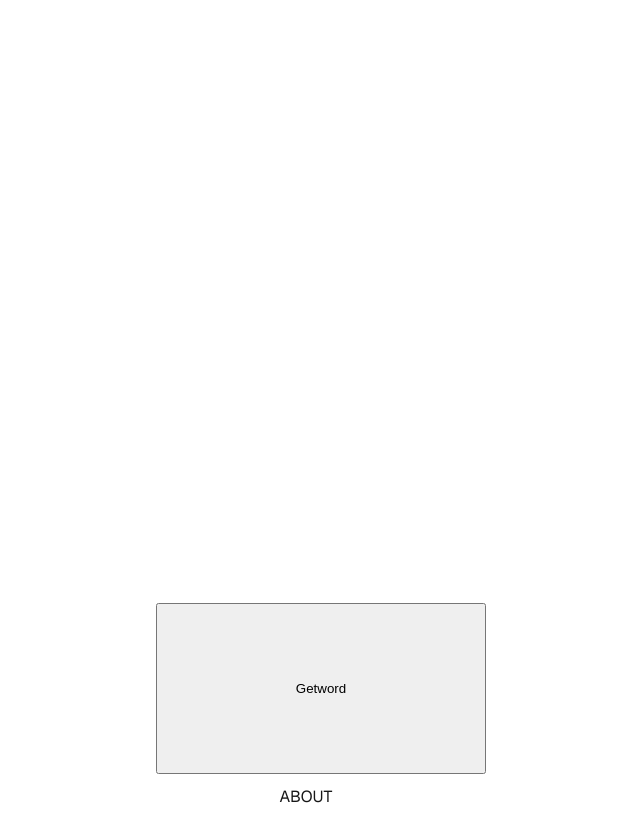
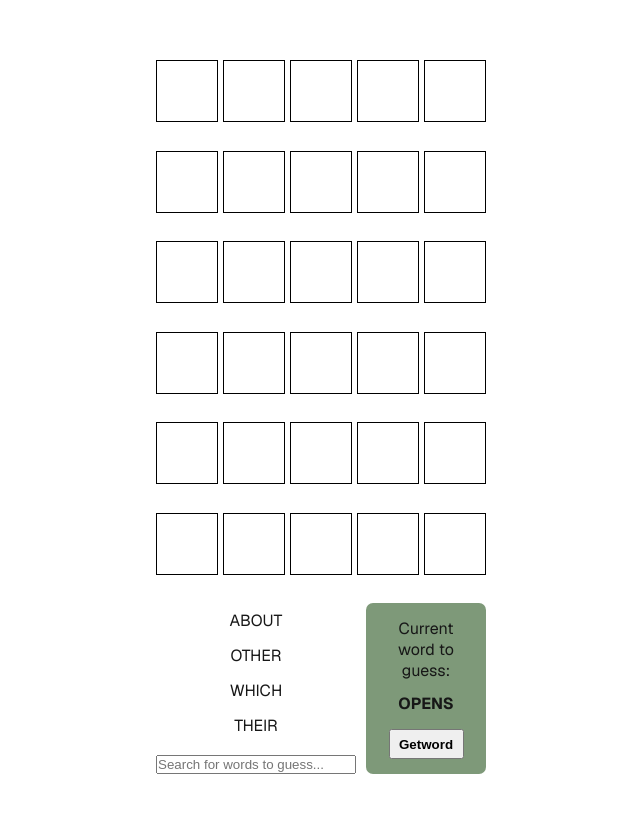
Before and after one commit to BrazenKind/aws_wordle_app, a Next.js app: page / in a window 1280 px wide. Shown: the part 114-937 px from the top of the page, without its empty margins (319-959 px from the left). Built offline with nearby package versions, Linux system fonts and the light colour scheme.

Commit message:
Added basic CSS styling and polished UI. TODO: add transition animations, explanation for model and logo

```diff
--- a/src/app/css/word_setter.module.css
+++ b/src/app/css/word_setter.module.css
@@ -5,8 +5,9 @@
     flex: 1 0 90%;
 }
 
-.hidden{
-    display: none;
+.listItem:hover{
+    cursor: pointer;
+    background: RGB(81, 82, 81, 0.5);
 }
 
 .list{
--- a/src/app/css/wordle_box.module.css
+++ b/src/app/css/wordle_box.module.css
@@ -5,3 +5,27 @@
     padding: 10px;
     box-sizing: border-box;
 }
+
+.scrollBoxRightHalf{
+    display: flex;
+    flex-direction:column;
+    align-items: center;
+    justify-content: space-between;
+    padding: 15px;
+    width: 120px;
+    background: #7e9979;
+    border-radius: 7px;
+}
+
+.placeholder{
+}
+
+.loader {
+  width: 90px;
+  height: 14px;
+  background: radial-gradient(circle closest-side,#555 92%,#0000) calc(100%/3) 0/calc(100%/4) 100%;
+  animation: l2 0.5s infinite linear;
+}
+@keyframes l2 {
+    100% {background-position: 0 0}
+}
--- a/src/app/css/wordle_row.module.css
+++ b/src/app/css/wordle_row.module.css
@@ -4,8 +4,42 @@
     grid-gap: 5px;
 }
 
+
 .w{
     width: 62px;
     height: 62px;
-    border: 1px white solid;
+    border: 1px black solid;
+    font-size: 40px;
+    text-align: center;
+    padding-top: 5px;
 }
+
+.no{
+    background-color: none;
+}
+
+.present{
+    background-color: #c9b458;
+}
+
+.correct{
+    background-color: #6aaa64;
+}
+
+@media (prefers-color-scheme: dark){
+    .w{
+        border: 1px white solid;
+    }
+
+    .no{
+
+    }
+
+    .present{
+        background-color: #b59f3b;
+    }
+
+    .correct{
+        background-color: #538d4e;
+    }
+}
--- a/src/app/word_setter.tsx
+++ b/src/app/word_setter.tsx
@@ -30,13 +30,14 @@ export default function Word_setter({wordData, secretSetter}){
     const row = ({index, style}) => (
         <div className={styles.listItem} style={style} onClick={handleClick}>{wordEntries[index]}</div>
     );
+    const scrollMenuWidth = 200;
 
     return(
-        <div>
-            <List height={150} itemCount = {wordEntries.length} itemSize={35} width={300}>
+        <div style={{width: 150}}>
+            <List height={150} itemCount = {wordEntries.length} itemSize={35} width={scrollMenuWidth}>
                 {row}
             </List>
-            <input onChange={handleFilter}></input>
+            <input onChange={handleFilter} style={{width: scrollMenuWidth}} placeholder="Search for words to guess..."></input>
             <div>{filter}</div>
         </div>
     );
--- a/src/app/wordle_box.tsx
+++ b/src/app/wordle_box.tsx
@@ -13,19 +13,33 @@ export default function Wordle_box({wordData}: any){
 
     const rows = new Array(6).fill(0);
 
-    let [wrow1, setWrow1] = useState("");
-    let [wrow2, setWrow2] = useState("");
-    let [wrow3, setWrow3] = useState("");
-    let [wrow4, setWrow4] = useState("");
-    let [wrow5, setWrow5] = useState("");
-    let [wrow6, setWrow6] = useState("");
+    let [wrow1, setWrow1] = useState({word: "", feedback: '00000'});
+    let [wrow2, setWrow2] = useState({word: "", feedback: '00000'});
+    let [wrow3, setWrow3] = useState({word: "", feedback: '00000'});
+    let [wrow4, setWrow4] = useState({word: "", feedback: '00000'});
+    let [wrow5, setWrow5] = useState({word: "", feedback: '00000'});
+    let [wrow6, setWrow6] = useState({word: "", feedback: '00000'});
     let wrows = [wrow1, wrow2, wrow3, wrow4, wrow5, wrow6];
+
+    let [isLoading, setIsLoading] = useState(false);
 
     let [secret, setSecret] = useState("OPENS");
     const url = "https://d6efzmgcn7.execute-api.us-east-2.amazonaws.com/test-1_5/";
 
+    function resetWords(){
+        setWrow1({word: "", feedback: '00000'});
+        setWrow2({word: "", feedback: '00000'});
+        setWrow3({word: "", feedback: '00000'});
+        setWrow4({word: "", feedback: '00000'});
+        setWrow5({word: "", feedback: '00000'});
+        setWrow6({word: "", feedback: '00000'});
+
+    }
+
     async function getWord(){
         try{
+
+            setIsLoading(true);
             const response = await fetch(url, {method: "POST", body: JSON.stringify({secret: secret})});
             console.log(JSON.stringify({secret: secret}));
             console.log(response);
@@ -34,29 +48,31 @@ export default function Wordle_box({wordData}: any){
             const result = body['result'];
             console.log(result);
 
+            resetWords()
             for (let i=0; i<Object.keys(result).length; i++){
                 console.log(i);
                 switch(i){
                     case 0:
-                        setWrow1("TEARS");
+                        setWrow1({word: result[i]['curGuess'], feedback: result[i]['feedback']} );
                         break;
                     case 1:
-                        setWrow2(result[i]['curGuess']);
+                        setWrow2({word: result[i]['curGuess'], feedback: result[i]['feedback']} );
                         break;
                     case 2:
-                        setWrow3(result[i]['curGuess']);
+                        setWrow3({word: result[i]['curGuess'], feedback: result[i]['feedback']} );
                         break;
                     case 3:
-                        setWrow4(result[i]['curGuess']);
+                        setWrow4({word: result[i]['curGuess'], feedback: result[i]['feedback']} );
                         break;
                     case 4:
-                        setWrow5(result[i]['curGuess']);
+                        setWrow5({word: result[i]['curGuess'], feedback: result[i]['feedback']} );
                         break;
                     case 5:
-                        setWrow6(result[i]['curGuess']);
+                        setWrow6({word: result[i]['curGuess'], feedback: result[i]['feedback']} );
                         break;
                 }
             }
+            setIsLoading(false);
 
         } catch(e){
             console.log(e);
@@ -67,9 +83,16 @@ export default function Wordle_box({wordData}: any){
     return(
          <div className={styles.box}>
             {wrows.map((_, i) => <Wordle_row key={i} data={wrows[i]}></Wordle_row>)}
-            <button onClick={getWord}>Getword</button>
-            <Word_setter wordData={wordData} secretSetter={setSecret}></Word_setter>
-            <div> {secret} </div>
+            <div style={{display: 'flex', justifyContent:'space-between'}}>
+
+                <Word_setter wordData={wordData} secretSetter={setSecret}></Word_setter>
+                <div className={styles.scrollBoxRightHalf}>
+                    <div style={{textAlign:'center', paddingBottom:'2px'}}> Current word to guess:</div>
+                    <div style={{textAlign:'center', paddingBottom:'5px', fontWeight:'bold'}}>{secret}</div>
+                    <button disabled={isLoading} className={isLoading?styles.loader:styles.placeholder} style={{width: '75px', height: '30px', fontWeight:'bold'}}onClick={getWord}>{isLoading?'':'Getword'}</button>
+                </div>
+            </div>
+
          </div>
     );
 }
--- a/src/app/wordle_row.tsx
+++ b/src/app/wordle_row.tsx
@@ -6,14 +6,28 @@ export default function Wordle_row({data}: any){
     //const [letters, useLetters] = useState(Array(5).fill("S"));
     //            {data.map((item, index) => <div key={index} className={styles.w}>{item}</div>)}
 
+    function getCSSBGColor(char: string){
+        switch(char){
+            case '0':
+                return styles.no;
+                break;
+            case '1':
+                return styles.present;
+                break;
+            case '2':
+                return styles.correct;
+                break;
+        }
+    }
+
     return(
 
         <div className={styles.wrow}>
-            <div className={styles.w}>{data[0]}</div>
-            <div className={styles.w}>{data[1]}</div>
-            <div className={styles.w}>{data[2]}</div>
-            <div className={styles.w}>{data[3]}</div>
-            <div className={styles.w}>{data[4]}</div>
+            <div className={`${styles.w} ${getCSSBGColor(data['feedback'][0])}`}>{data['word'][0]}</div>
+            <div className={`${styles.w} ${getCSSBGColor(data['feedback'][1])}`}>{data['word'][1]}</div>
+            <div className={`${styles.w} ${getCSSBGColor(data['feedback'][2])}`}>{data['word'][2]}</div>
+            <div className={`${styles.w} ${getCSSBGColor(data['feedback'][3])}`}>{data['word'][3]}</div>
+            <div className={`${styles.w} ${getCSSBGColor(data['feedback'][4])}`}>{data['word'][4]}</div>
         </div>
 
     )
```
